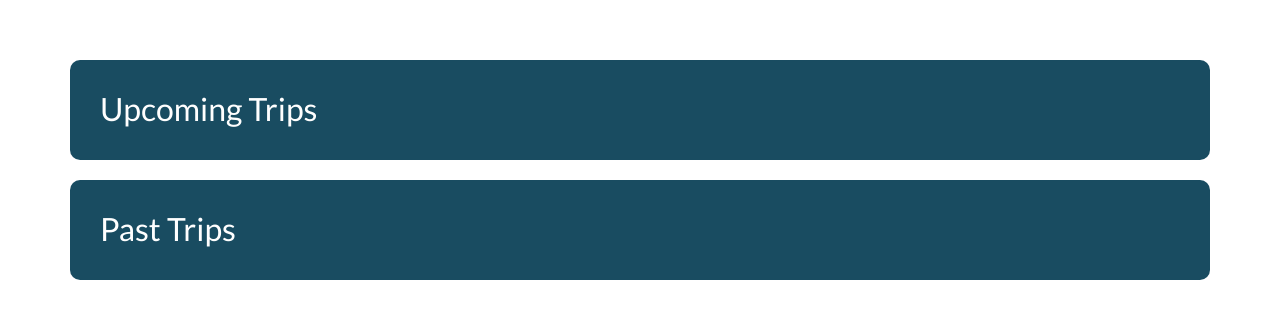
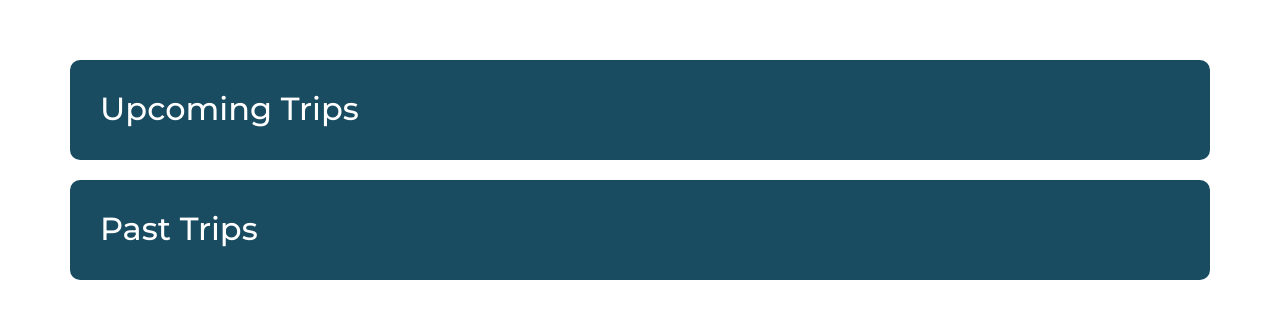
Before and after one commit to fullstackatbrown/project-brown-outing-club, a Flask app: template templates/upcoming.html in a window 1280 px wide. Shown: the part 56-375 px from the top of the page. Run offline with Flask 2, Linux system fonts and the light colour scheme; the template is opened without the code that fills it, so the values that code supplies are empty; some libraries are stand-ins or nearby versions.

Commit message:
one more font change uwu

```diff
--- a/static/css/tripslist.css
+++ b/static/css/tripslist.css
@@ -46,7 +46,7 @@ body {
 
 .trip-title {
     text-decoration: none;
-    font-family: 'Lato', sans-serif;
+    font-family: 'Montserrat', sans-serif;
     font-size: 32px !important;
     color: black !important;
 }
@@ -64,7 +64,7 @@ body {
 .section-title {
     padding-top: 30px;
     padding-left: 30px;
-    font-family: 'Lato', sans-serif;
+    font-family: 'Montserrat', sans-serif;
     color: white;
     padding-bottom: 20px;
 }
```
